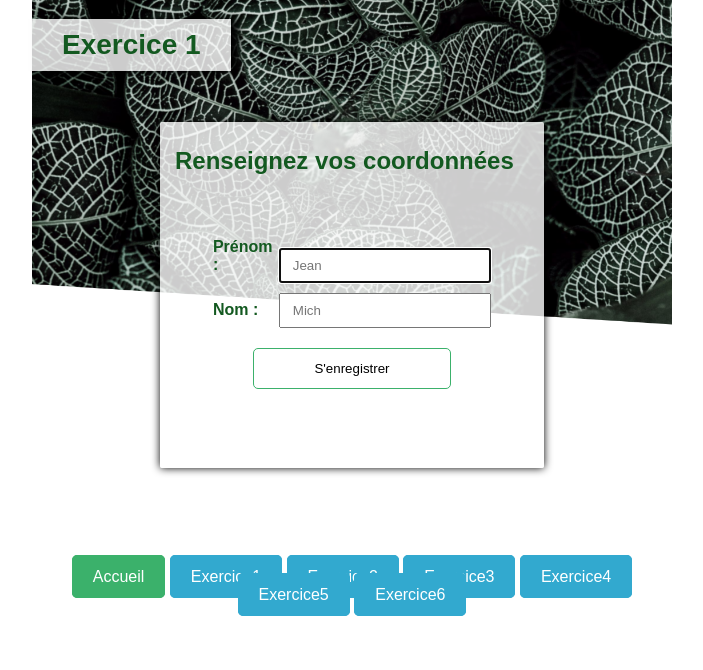
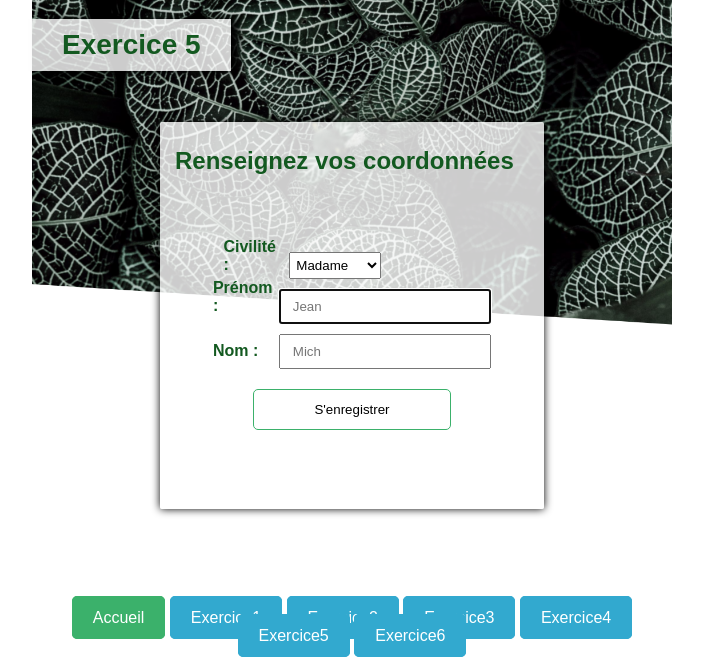
Before and after one commit to RobinHabran/phpExercice, a PHP site: page /exercice5/index.php in a window 1280 px wide. Shown: the top 670 px of the page, without its empty margins (288-991 px from the left). Run offline with PHP 8.4, Linux system fonts and the light colour scheme.

Commit message:
avancée partie 7

```diff
--- a/partie7/exercice.css
+++ b/partie7/exercice.css
@@ -53,32 +53,42 @@ h1{
   background-color: rgba(255, 255, 255, 0.8);
   box-shadow: 8px 0px 8px black;
 }
-input, label, button{
+input, label, input[type="submit"], select{
   display: inline-block;
 }
 form{
   text-align: center;
+}
+.choiceSelect{
+    text-align: left;
+}
+.choiceSelect > label{
+    margin-left: 25px;
+}
+select{
+    width: 30%;
+    padding: 4px 2px;
 }
 label{
   width: 20%;
   font-weight: 600;
   text-align: left;
 }
-input{
+/* selection de tous les input exepté le submit */
+input:not(#submitButton){
   width: 60%;
   padding: 8px 12px;
   margin: 5px 0px;
   color: black;
   font-weight: 500;
 }
-button{
+input[type="submit"]{
   margin: 15px 0px;
   padding: 12px 60px;
   background-color: inherit;
   border: 1px solid #3bb16b;
   border-radius: 5px;
   font-weight: 500;
-  text-align: right;
 }
 #links{
   margin-top: 100px;
--- a/partie7/exercice2/index.php
+++ b/partie7/exercice2/index.php
@@ -8,7 +8,7 @@
   </head>
   <body>
     <div id="containerPage">
-      <h1>Exercice 1</h1>
+      <h1>Exercice 2</h1>
       <div id="containerFormBack">
         <h2>Renseignez vos coordonnées</h2>
         <div id="containerFormFront">
--- a/partie7/exercice5/index.php
+++ b/partie7/exercice5/index.php
@@ -4,20 +4,27 @@
     <meta charset="utf-8">
     <link href="https://fonts.googleapis.com/css?family=Roboto&display=swap" rel="stylesheet"/>
     <link rel="stylesheet" href="../exercice.css">
-    <title>Exercice 1</title>
+    <title>Exercice 5   </title>
   </head>
   <body>
     <div id="containerPage">
-      <h1>Exercice 1</h1>
+      <h1>Exercice 5</h1>
       <div id="containerFormBack">
         <h2>Renseignez vos coordonnées</h2>
         <div id="containerFormFront">
-          <form class="myForm" action="user.php" method="get">
+          <form class="myForm" action="user.php" method="post">
+              <div class="choiceSelect">
+                <label for="choiceCivility">Civilité : </label>
+                <select name="choiceCivility">
+                  <option value="mme">Madame</option>
+                  <option value="mr">Monsieur</option>
+                </select>
+              </div>
             <label for="firstname">Prénom :</label>
             <input type="text" name="firstname" placeholder="Jean" id="inputFirstname">
             <label for="lastname">Nom :</label>
             <input type="text" name="lastname" placeholder="Mich" id="inputLastname">
-            <button type="submit" name="button" id="submitButton">S'enregistrer</button>
+            <input type="submit" name="button" id="submitButton" value="S'enregistrer">
             <?php  ?>
           </form>
         </div>
--- a/partie7/exercice6/index.php
+++ b/partie7/exercice6/index.php
@@ -17,7 +17,7 @@
             <input type="text" name="firstname" placeholder="Jean" id="inputFirstname">
             <label for="lastname">Nom :</label>
             <input type="text" name="lastname" placeholder="Mich" id="inputLastname">
-            <button type="submit" name="button" id="submitButton">S'enregistrer</button>
+            <input type="submit" name="button" id="submitButton" value="S'enregistrer">
             <?php  ?>
           </form>
         </div>
--- a/partie7/index.js
+++ b/partie7/index.js
@@ -7,9 +7,17 @@ var inputLastname = document.getElementById('inputLastname');
 window.onload = function() {
   // focus sur le 1er input
   inputFirstname.focus();
+  // fonction qui renvoi 1 si les champs sont rempli et 0 sinon
+  function inputFilled(){
+      $bool = false
+      if (inputFirstname.value != '' && inputLastname.value != '') {
+          $bool = true;
+      }
+      return $bool;
+  }
   // fonction qui applique un shadow sur le bouton
   function addShadowOnHoverButton() {
-    if (inputFirstname.value != '' && inputLastname.value != '') {
+    if (inputFilled()) {
       buttonSubmit.style.transition = 'none';
       buttonSubmit.style.boxShadow = '0px 1px 2px #0c2416';
     }
@@ -21,14 +29,14 @@ window.onload = function() {
   // fonction d'application css sur le bouton une fois les input remplis
   function validationButton() {
     //coloration du boutton une fois le formulaire rempli
-    if (inputFirstname.value != '' && inputLastname.value != '') {
+    if (inputFilled()) {
       buttonSubmit.style.transition = '1s';
       buttonSubmit.style.backgroundColor = '#3bb16b';
       buttonSubmit.style.color = 'white ';
       buttonSubmit.style.cursor = 'pointer';
     }
     // décoloration du boutton si le formulaire est vide
-    if (inputFirstname.value == '' || inputLastname.value == '') {
+    else {
       buttonSubmit.style.transition = '1s';
       buttonSubmit.style.backgroundColor = 'white';
       buttonSubmit.style.color = 'inherit';
```
Also changed, not shown: partie7/exercice2/user.php (added, +12 -0 lines), partie7/exercice3/index.php (+8 -6 lines), partie7/exercice3/user.php (added, +12 -0 lines), partie7/exercice4/index.php (+4 -4 lines), partie7/exercice4/user.php (added, +12 -0 lines), partie7/exercice5/user.php (added, +12 -0 lines).
